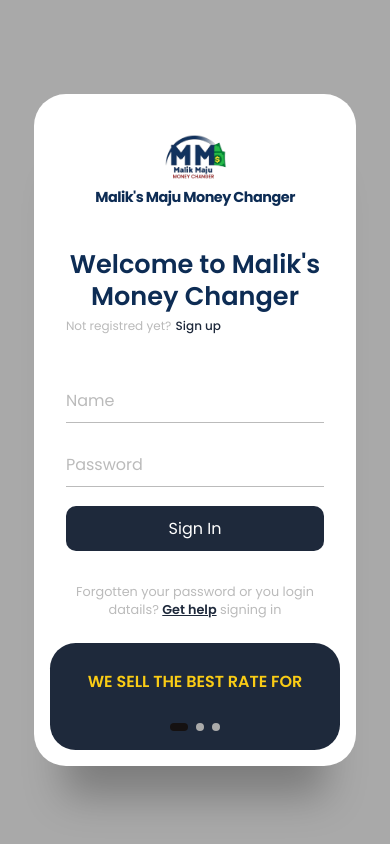
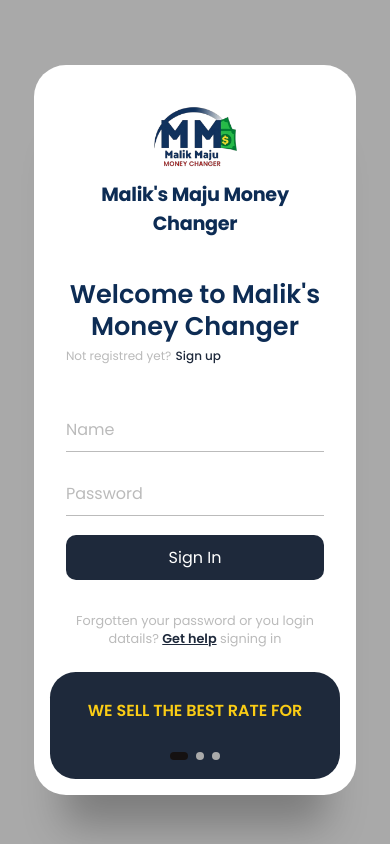
Before and after one commit to MaliqueMaju/uji3, a plain HTML site: page index.html in a window 390 px wide. Drawn offline with Linux system fonts and the light colour scheme.

Commit message:
Update style.css

```diff
--- a/style.css
+++ b/style.css
@@ -79,17 +79,19 @@
 .logo {
   display: flex;
   align-items: center;
+  gap: 1rem;
 }
 
 .logo img {
-  width: 100px;
+  width: 130px;
   margin-right: 0.5rem;
 }
 
 .logo h4 {
-  font-size: 1.1rem;
-  margin-top: -9px;
-  letter-spacing: -0.5px;
+  font-size: 1.5rem;
+  font-weight: 700;
+  margin-top: 0;
+  letter-spacing: -0.3px;
   color: #0D2C54;
 }
 
@@ -437,16 +439,16 @@
   .logo {
     flex-direction: column;
     align-items: center;
-    gap: 0.4rem;
+    gap: 0.6rem;
   }
 
   .logo img {
-    width: 65px;
+    width: 90px;
     margin: 0 auto;
   }
 
   .logo h4 {
-    font-size: 0.9rem;
+    font-size: 1.2rem;
     margin-top: 0;
     text-align: center;
   }
```
